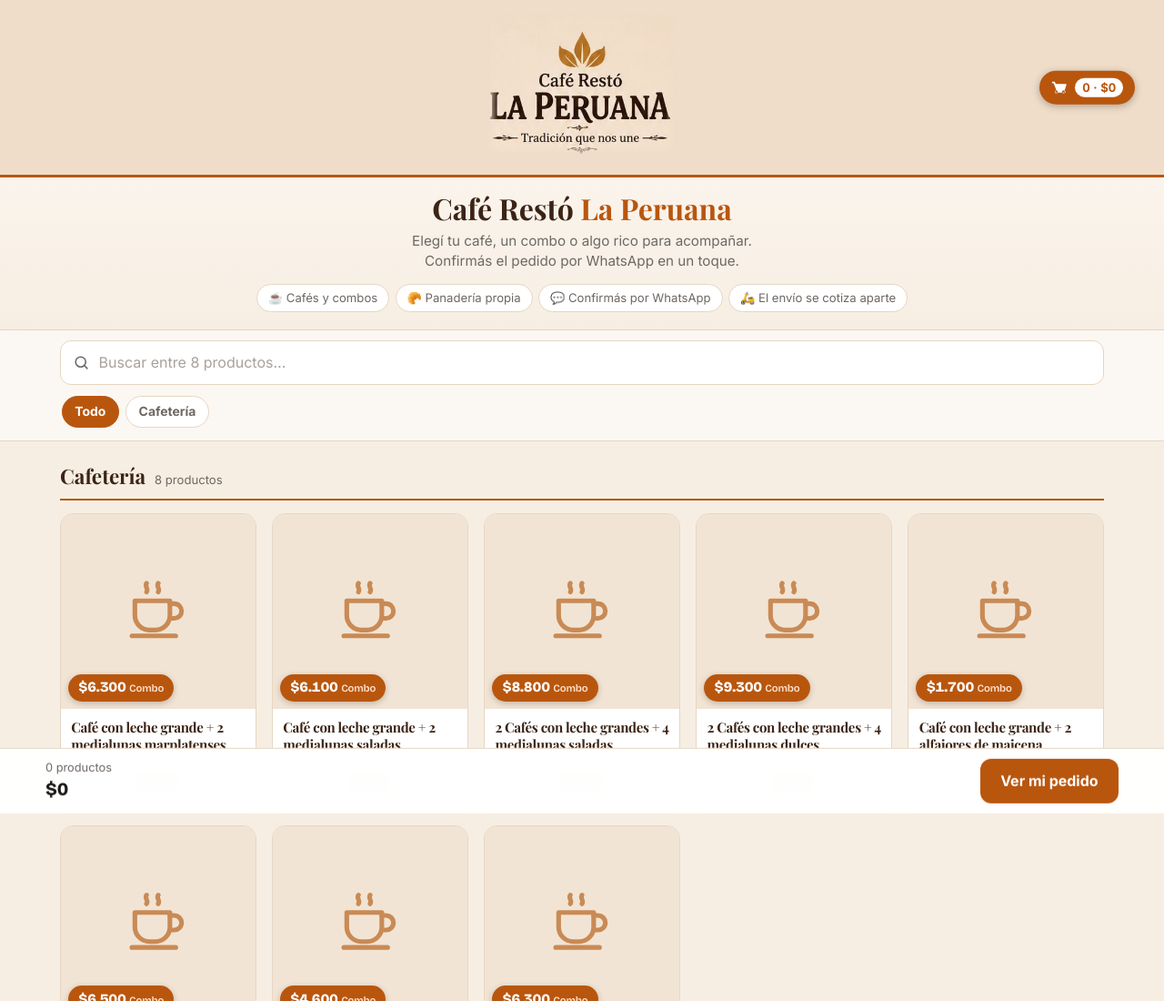
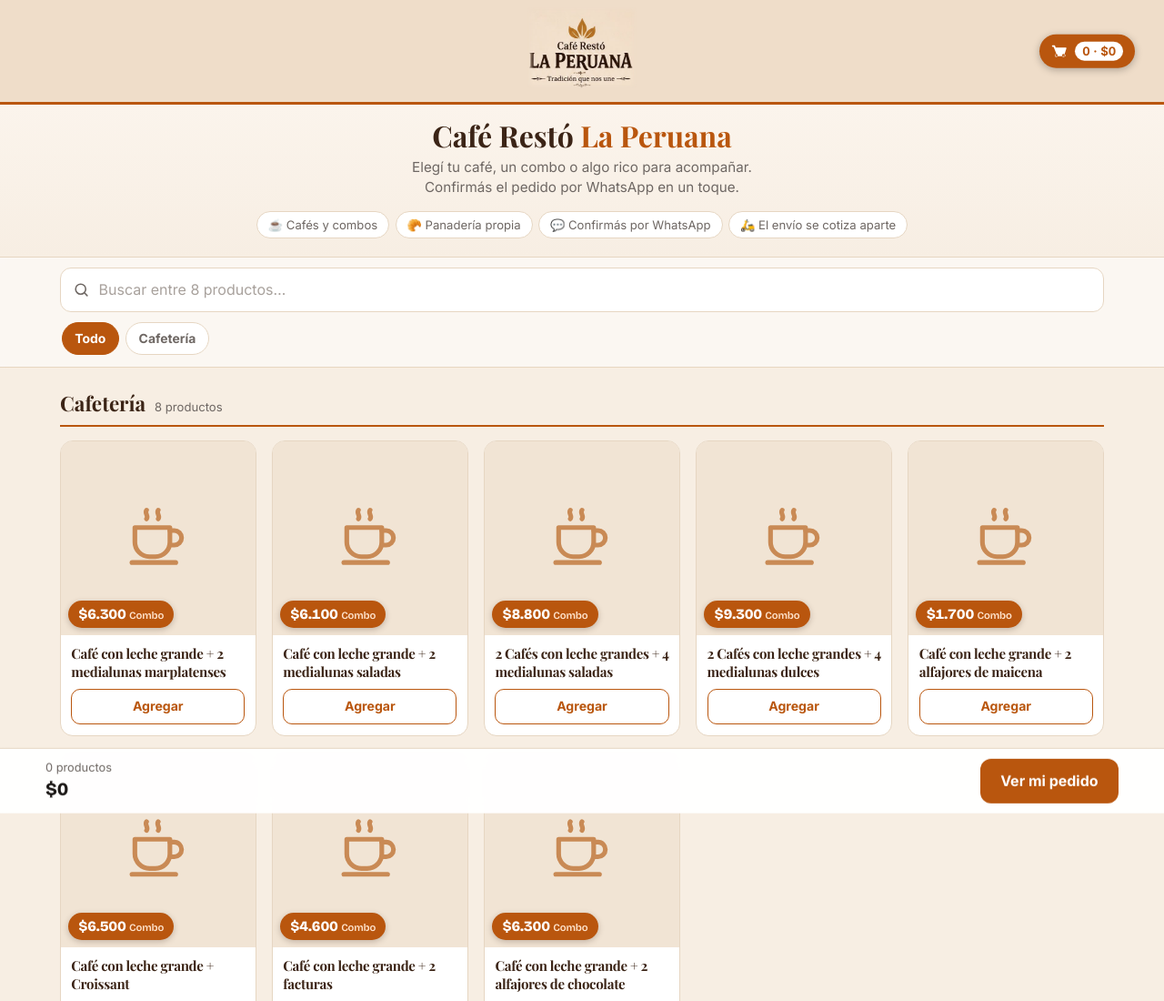
Before and after one commit to la-peruana/e-commerce, a plain HTML site: page cafeteria/index.html in a window 1280 px wide. Shown: the top 1100 px of the page at 91% size. Drawn offline with nearby package versions, Linux system fonts and the light colour scheme.

Commit message:
Café Restó: logo del encabezado más chico
Co-Authored-By: Claude Opus 5.5 <noreply@anthropic.com>
Claude-Session: https://claude.ai/code/session_017iM57zrKXYhyipZopCNdZ7

```diff
--- a/cafeteria/index.html
+++ b/cafeteria/index.html
@@ -389,7 +389,8 @@ footer a:hover{text-decoration:underline}
   --oro:#F2B544; --oro-claro:#F7CD74; --papel:#F7EEE3; --linea:#E6D6C2; --cafe:#3B2416;
 }
 .marca{background:#EFDDC9;border-bottom:3px solid var(--rojo)}
-.marca-logo img{width:min(210px,52vw);-webkit-mask-image:linear-gradient(to right,transparent,#000 6%,#000 94%,transparent),linear-gradient(to bottom,transparent,#000 7%,#000 93%,transparent);-webkit-mask-composite:source-in;mask-image:linear-gradient(to right,transparent,#000 6%,#000 94%,transparent),linear-gradient(to bottom,transparent,#000 7%,#000 93%,transparent);mask-composite:intersect}
+.marca{padding:.5rem 1rem .55rem}
+.marca-logo img{width:min(120px,32vw);-webkit-mask-image:linear-gradient(to right,transparent,#000 6%,#000 94%,transparent),linear-gradient(to bottom,transparent,#000 7%,#000 93%,transparent);-webkit-mask-composite:source-in;mask-image:linear-gradient(to right,transparent,#000 6%,#000 94%,transparent),linear-gradient(to bottom,transparent,#000 7%,#000 93%,transparent);mask-composite:intersect}
 .etiqueta{background:var(--rojo);color:#fff;border-radius:999px;transform:none;padding:.22rem .7rem;box-shadow:0 2px 6px rgba(59,36,22,.25)}
 .etiqueta::before{display:none}
 .etiqueta small{color:#FFE3CC;opacity:1}
```
